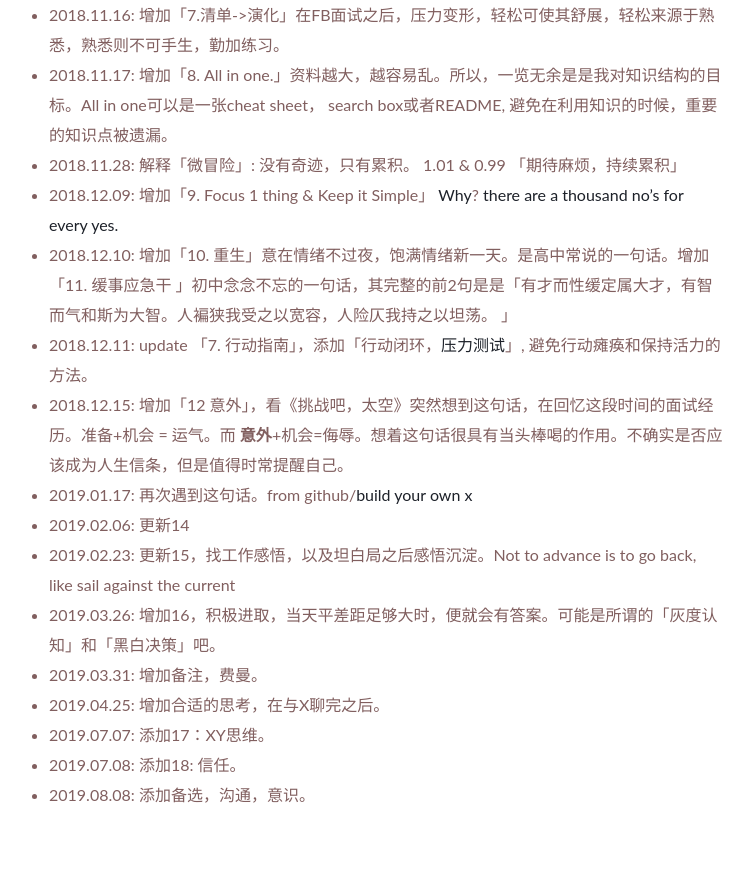
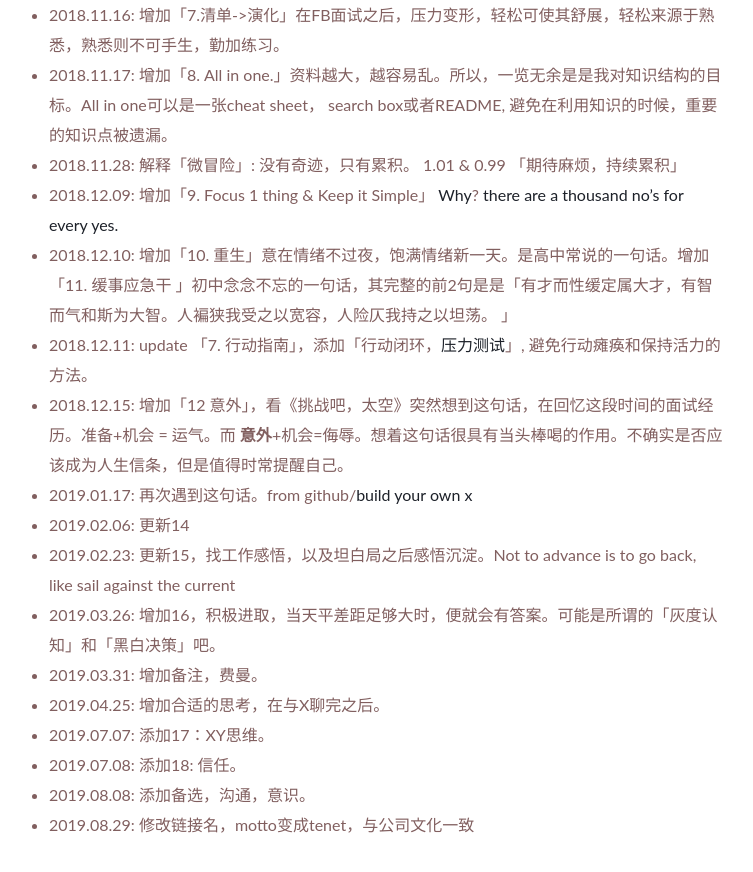
Before and after one commit to WillWang-X/willwang-x.github.io, a Jekyll site: the page built from _posts/2018-10-20-tenet.md, in a window 1280 px wide and 900 px high, scrolled down 1436 px. Shown: the top 872 px of the window, without its empty margins (266-1019 px from the left). Built offline with Jekyll 4.4.1, drawn with Linux system fonts in a browser that asks for light colours.

```diff
--- a/_posts/2018-10-20-mottos.md
+++ b/_posts/2018-10-20-tenet.md
@@ -68,3 +68,4 @@
 -  2019.07.07: 添加17：XY思维。
 -  2019.07.08: 添加18: 信任。
 -  2019.08.08: 添加备选，沟通，意识。
+-  2019.08.29: 修改链接名，motto变成tenet，与公司文化一致
```
